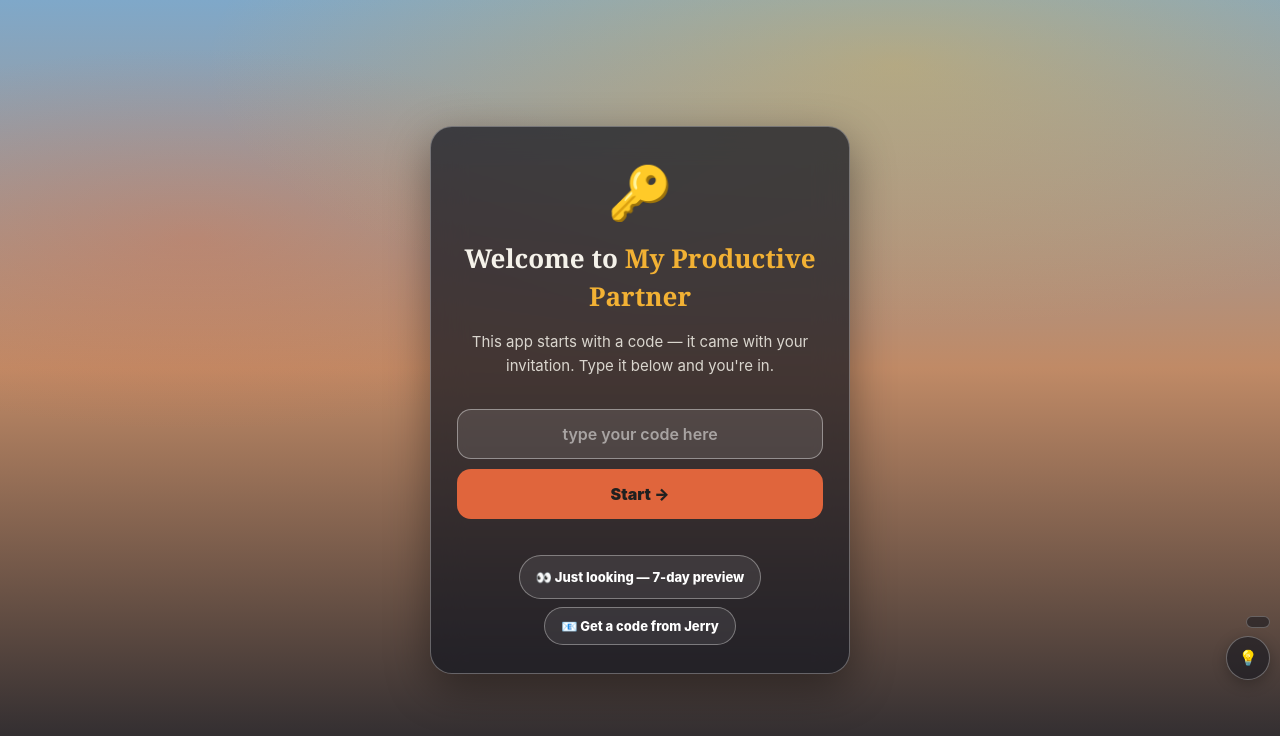
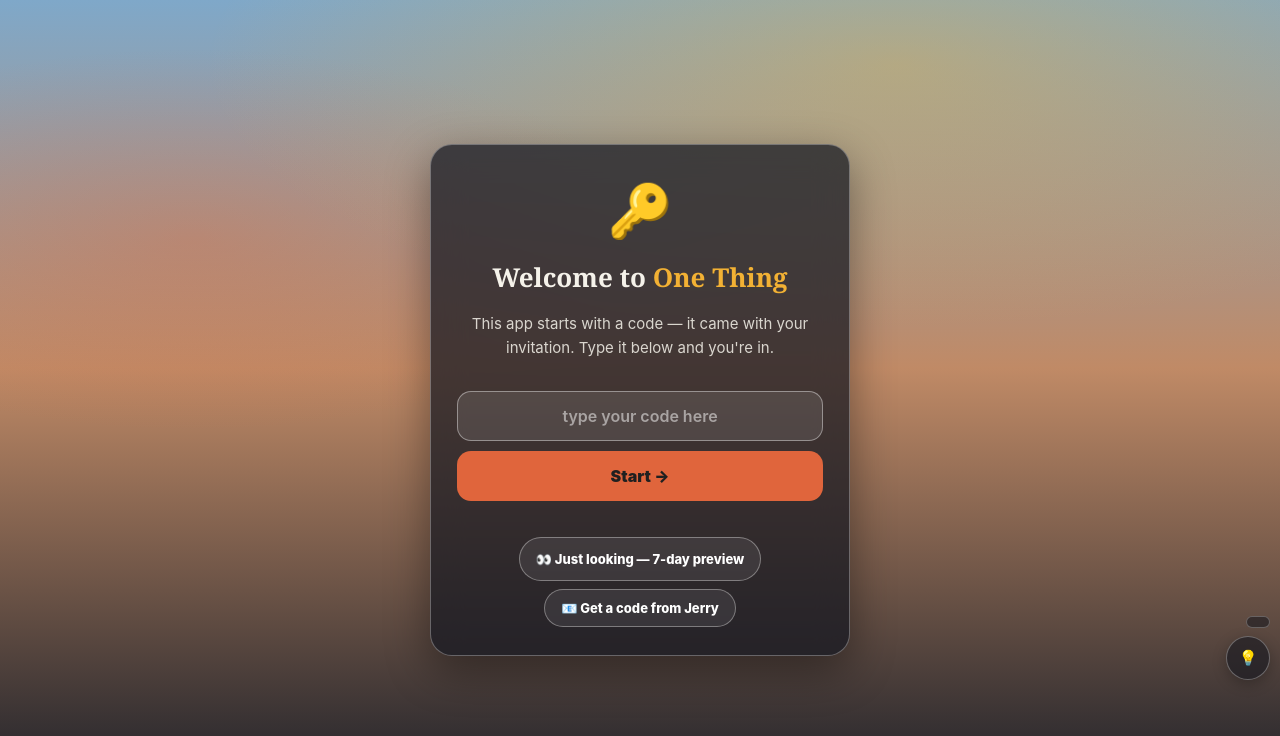
Before and after one commit to JerryWins1/daraja-apps, a plain HTML site: page Apps (installable site)/nownext/index.html in a window 1280 px wide. Shown: the top 736 px of the page. Drawn offline with Linux system fonts and the light colour scheme.

Commit message:
rename: My Productive Partner -> One Thing

```diff
--- a/Apps (installable site)/nownext/index.html
+++ b/Apps (installable site)/nownext/index.html
@@ -296,7 +296,7 @@
     /* How far up the bottom edge is already spoken for — by a bottom bar across the
        screen, OR by another floating button already parked in the bottom-right.
        Without the second test the dock lands straight on top of an app's own round
-       button, which is exactly what happened to My Productive Partner's calendar. */
+       button, which is exactly what happened to One Thing's calendar. */
     var bar = 0, right = 0;
     var all = document.body ? document.body.getElementsByTagName('*') : [];
     var VH = window.innerHeight, VW = window.innerWidth;
@@ -470,7 +470,7 @@
 <meta name="apple-mobile-web-app-capable" content="yes">
 <meta name="mobile-web-app-capable" content="yes">
 <meta name="apple-mobile-web-app-status-bar-style" content="black-translucent">
-<meta name="apple-mobile-web-app-title" content="My Partner">
+<meta name="apple-mobile-web-app-title" content="One Thing">
 <link rel="apple-touch-icon" href="icon-192.png">
 <style>
   #pwaInstall { position:fixed; left:50%; transform:translateX(-50%); bottom:calc(84px + env(safe-area-inset-bottom)); z-index:9999; background:#D96C4F; color:#fff; border:none; border-radius:999px; padding:11px 18px; font:600 14px -apple-system,system-ui,sans-serif; box-shadow:0 6px 20px rgba(0,0,0,.25); display:none; cursor:pointer; }
@@ -479,7 +479,7 @@
   #pwaTip.show { display:block; } #pwaTip b { color:#E58A6E; } #pwaTip button { float:right; background:none; border:none; color:#F5F1EA; font-size:18px; cursor:pointer; margin:-4px -4px 0 8px; }
 </style>
 
-<title>My Productive Partner</title>
+<title>One Thing</title>
 <meta name="viewport" content="width=device-width, initial-scale=1, viewport-fit=cover">
 <style>
   :root { --bg:#FBF7EF; --surface:#FFFFFF; --surface-2:#F2ECE0; --ink:#25221C; --soft:#5E574C; --faint:#948C7E; --now:#E0653C; --now-soft:#E0653C1C; --next:#3B7EA1; --next-soft:#3B7EA11A; --win:#3E9B6A; --win-soft:#3E9B6A1E; --sun:#F2B134; --line:#E6DECF; --line-strong:#CFC4B0; }
@@ -777,7 +777,7 @@ input, textarea, select{ background:var(--surface-2); }
 <div id="pwaTip"><button onclick="this.parentNode.classList.remove('show');localStorage.setItem('pwaTipSeen','1')" aria-label="Remove" title="Remove">×</button><b>Install on iPhone:</b> tap the Share button <span style="font-size:16px">&#x2B06;&#xFE0E;</span>, then <b>“Add to Home Screen”</b>. It becomes an app icon and works offline.</div>
 <div id="splash" style="position:fixed;inset:0;z-index:200;background:var(--bg);display:flex;flex-direction:column;align-items:center;justify-content:center;gap:10px;transition:opacity .45s">
   <div style="font-size:64px">🎯</div>
-  <div style="font-size:26px;font-weight:800;line-height:1.15">My <span style="color:var(--now)">Productive</span> Partner</div>
+  <div style="font-size:26px;font-weight:800;line-height:1.15">One <span style="color:var(--now)">Thing</span></div>
   <div style="font-size:13px;color:var(--faint);font-weight:700" id="splashVer">v7.6 River · Sep 5</div>
 </div>
 <script>(function(){
@@ -795,7 +795,7 @@ input, textarea, select{ background:var(--surface-2); }
     document.getElementById('spSkip').onclick=function(){ go(); try{ FS.explore(); }catch(e){} };
   } else { setTimeout(go,1300); }
 })();</script>
-<header><h1 style="display:flex;align-items:center;gap:8px;flex-wrap:wrap;font-size:19px">My <span style="color:var(--now)">Productive</span> Partner <span class="whoami" id="whoami" onclick="openPicker()" title="switch person"><span class="pem" id="wEm">🙂</span><span id="wName"></span></span></h1><span style="display:flex;gap:10px;align-items:baseline"><a class="fs" href="#" onclick="FS.replay();return false" title="First Steps — set it up with me" style="text-decoration:none;font-weight:800;font-size:13px;width:26px;height:26px;border-radius:50%;display:flex;align-items:center;justify-content:center;background:var(--next-soft);color:var(--next);border:1px solid var(--line)">?</a><button aria-label="Show what each button does" id="helpBtn" onclick="document.body.classList.toggle('help');toast(document.body.classList.contains('help')?'Help is on — little captions under the buttons. Tap ⓘ again to hide.':'Help off',2600)" title="Show what each button does">ⓘ</button><span class="coin" id="coins" onclick="go('wins')" title="Your coins — 1 coin = 1 minute of earned fun. Tap to see rewards">🪙 0</span><span class="pts" id="pts">⭐ 0 today</span></span></header>
+<header><h1 style="display:flex;align-items:center;gap:8px;flex-wrap:wrap;font-size:19px">One <span style="color:var(--now)">Thing</span> <span class="whoami" id="whoami" onclick="openPicker()" title="switch person"><span class="pem" id="wEm">🙂</span><span id="wName"></span></span></h1><span style="display:flex;gap:10px;align-items:baseline"><a class="fs" href="#" onclick="FS.replay();return false" title="First Steps — set it up with me" style="text-decoration:none;font-weight:800;font-size:13px;width:26px;height:26px;border-radius:50%;display:flex;align-items:center;justify-content:center;background:var(--next-soft);color:var(--next);border:1px solid var(--line)">?</a><button aria-label="Show what each button does" id="helpBtn" onclick="document.body.classList.toggle('help');toast(document.body.classList.contains('help')?'Help is on — little captions under the buttons. Tap ⓘ again to hide.':'Help off',2600)" title="Show what each button does">ⓘ</button><span class="coin" id="coins" onclick="go('wins')" title="Your coins — 1 coin = 1 minute of earned fun. Tap to see rewards">🪙 0</span><span class="pts" id="pts">⭐ 0 today</span></span></header>
 <main>
   <!-- ===== TODAY ===== -->
   <section id="v-today" class="view on">
@@ -926,7 +926,7 @@ input, textarea, select{ background:var(--surface-2); }
       <input type="tel" id="setPhone" inputmode="tel" placeholder="e.g. 5551234567" onchange="phoneSel()" style="width:100%;font:inherit;font-size:15px;padding:9px 11px;border:1px solid var(--line-strong);border-radius:10px;background:var(--bg);color:var(--ink)" autocomplete="tel">
     </div>
     <div class="card"><h3>For grown-ups</h3><p class="small">Stars are for finishing, not for being perfect. Praise the start ("you began!") as much as the finish. If a task keeps not getting done, it's too big — split it. Backup: <button class="small" style="border:1px solid var(--line-strong);background:var(--surface-2);border-radius:8px;padding:2px 8px;cursor:pointer" onclick="exportAll()">save</button> · <label class="small" style="cursor:pointer;text-decoration:underline">restore<input type="file" accept="application/json" style="display:none" onchange="importAll(event)"></label></p></div>
-    <p class="foot">My Productive Partner <b>v7.6 River</b> · 2026-09-03 · by Daraja Studio · built for kids (and grown-ups) whose brains run fast · not medical advice — a tool, not a treatment</p>
+    <p class="foot">One Thing <b>v7.6 River</b> · 2026-09-03 · by Daraja Studio · built for kids (and grown-ups) whose brains run fast · not medical advice — a tool, not a treatment</p>
   </section>
 </main>
 <nav>
@@ -1473,7 +1473,7 @@ function finale(){ db.finaleDay=today(); (db.fullDays=db.fullDays||{})[today()]=
   try{ navigator.vibrate&&navigator.vibrate([120,60,120,60,240]); }catch(e){}
   try{ const ac=new (window.AudioContext||window.webkitAudioContext)(); [392,523,659,784,1047,1319].forEach((f,i)=>{ const o=ac.createOscillator(), g=ac.createGain(); o.connect(g); g.connect(ac.destination); o.frequency.value=f; g.gain.value=.09; o.start(ac.currentTime+i*.12); o.stop(ac.currentTime+i*.12+.22); }); setTimeout(()=>ac.close(),1600); }catch(e){}
 }
-window.tellGrownup=()=>{ const done=db.tasks.filter(t=>t.done).length + (db.history[today()]||0); const msg='I finished my WHOLE list today — '+done+' things! 🏆🪙 (sent from My Productive Partner)';
+window.tellGrownup=()=>{ const done=db.tasks.filter(t=>t.done).length + (db.history[today()]||0); const msg='I finished my WHOLE list today — '+done+' things! 🏆🪙 (sent from One Thing)';
   if(db.phone){ location.href='sms:'+db.phone+'?&body='+encodeURIComponent(msg); }
   else if(navigator.share){ navigator.share({text:msg}).catch(()=>{}); }
   else { toast('Set a grown-up\'s phone in Wins → Family settings'); } };
@@ -1590,7 +1590,7 @@ window.rgDay=i=>{ rgDaysV=rgDaysV.includes(i)?rgDaysV.filter(x=>x!==i):[...rgDay
     if(!open.length) return;
     last=Date.now();
     toast('\ud83d\udc4b Your list is waiting \u2014 '+open.length+' small thing'+(open.length>1?'s':'')+'. Just start one.', 6000);
-    if(Notification && Notification.permission==='granted') new Notification('My Productive Partner', {body:'Your list is waiting \u2014 one small thing?'});
+    if(Notification && Notification.permission==='granted') new Notification('One Thing', {body:'Your list is waiting \u2014 one small thing?'});
   }catch(e){} }, 60000);
 })();
 window.addRegular=()=>{ const t=$('rgText').value.trim(); if(!t){ toast('Give it a name'); return; } if(rgKindV==='weekly'&&!rgDaysV.length){ toast('Tick at least one day of the week'); return; } const _rt=($('rgTime')&&$('rgTime').value)||''; const _rtl=_rt?(' · '+(function(x){var h=+x.slice(0,2),m=x.slice(3,5);var ap=h>=12?'PM':'AM';h=h%12||12;return h+':'+m+' '+ap;})(_rt)):''; const r={id:uid(),text:t+_rtl,mins:Number($('rgMins').value)||15,kind:rgKindV,days:rgKindV==='weekly'?rgDaysV.slice():[],dom:rgKindV==='monthly'?Number($('rgDom').value)||1:null}; (db.regulars=db.regulars||[]).push(r); $('rgText').value=''; save(); pullRegulars(); render(); (function(){ var dn=['Sun','Mon','Tue','Wed','Thu','Fri','Sat']; var when = r.kind==='weekly' ? (r.days&&r.days.length? 'every '+r.days.map(function(x){return dn[x];}).join(' & ') : 'weekly') : r.kind==='monthly' ? ('the '+r.dom+' of each month') : 'daily'; toast('\u2713 '+r.text+' saved \u2014 it will appear '+when, 4200); var el=document.getElementById('regList'); if(el){ try{ el.scrollIntoView({behavior:'smooth',block:'center'}); }catch(e){} } })(); };
@@ -1601,7 +1601,7 @@ window.addUpcoming=()=>{ const t=$('upText').value.trim(); const d=$('upDate').v
   const n0=($('upNote')&&$('upNote').value.trim())||''; (db.upcoming=db.upcoming||[]).push({id:uid(),text:t,mins:Number($('upMins').value)||15,date:d,notes:n0?[{t:n0,at:new Date().toLocaleDateString('en',{month:'short',day:'numeric'})}]:[]}); $('upText').value=''; if($('upNote')) $('upNote').value=''; save(); pullUpcoming(); render();
   if(d<=today()) toast('That\'s today — it\'s on your list now'); else toast('Got it — it\'ll show up on '+dlabel(d)); };
 window.upIcs=id=>{ const u=(db.upcoming||[]).find(x=>x.id===id); if(!u) return; const d=u.date.replace(/-/g,''); const desc=[(u.notes||[]).map(n=>n.t).join(' | '), (u.att&&u.att.place)?'Where: '+u.att.place:'', (u.att&&u.att.links||[]).map(l=>l.u).join(' ')].filter(Boolean).join(' | ').replace(/,/g,'\\,');
-  const ics=['BEGIN:VCALENDAR','VERSION:2.0','PRODID:-//Daraja Studio//My Productive Partner//EN','BEGIN:VEVENT','UID:'+u.id+'@nownext','DTSTART;VALUE=DATE:'+d,'SUMMARY:'+u.text.replace(/,/g,'\\,'),'DESCRIPTION:'+desc,(u.att&&u.att.place)?'LOCATION:'+u.att.place.replace(/,/g,'\\,'):'','END:VEVENT','END:VCALENDAR'].filter(Boolean).join('\r\n');
+  const ics=['BEGIN:VCALENDAR','VERSION:2.0','PRODID:-//Daraja Studio//One Thing//EN','BEGIN:VEVENT','UID:'+u.id+'@nownext','DTSTART;VALUE=DATE:'+d,'SUMMARY:'+u.text.replace(/,/g,'\\,'),'DESCRIPTION:'+desc,(u.att&&u.att.place)?'LOCATION:'+u.att.place.replace(/,/g,'\\,'):'','END:VEVENT','END:VCALENDAR'].filter(Boolean).join('\r\n');
   download((u.text.replace(/[^a-z0-9]+/gi,'-').toLowerCase()||'event')+'.ics',ics); toast('Calendar file saved — open it to add the event'); };
 window.rmUpcoming=id=>{ db.upcoming=(db.upcoming||[]).filter(u=>u.id!==id); save(); render(); };
 window.upNow=id=>{ const u=(db.upcoming||[]).find(x=>x.id===id); if(!u) return; db.tasks.push({id:uid(),text:u.text,mins:u.mins,done:false,up:u.id,notes:u.notes||[],att:u.att||null}); db.upcoming=db.upcoming.filter(x=>x.id!==id); save(); go('today'); toast('Added to today'); };
@@ -1620,7 +1620,7 @@ window.editRoutines=()=>{ const ed=$('routineEditor'); ed.style.display=ed.style
 window.saveRoutines=()=>{ document.querySelectorAll('#routineForms textarea').forEach(t=>{ db.routines[t.dataset.r]=t.value.split('\n').map(l=>l.trim()).filter(Boolean).map(l=>{ const [a,b]=l.split('|').map(x=>x.trim()); return [a,Number(b)||10]; }); }); save(); $('routineEditor').style.display='none'; toast('Routines saved'); };
 async function download(name,text){ let dl=null; try{ if(window.claude&&claude.use) dl=await claude.use('downloads'); }catch(e){} if(dl){ try{ await dl.save({filename:name,data:text}); return; }catch(e){ toast(e&&e.code==='declined'?'Cancelled':'Open the app file directly to export'); return; } } const a=document.createElement('a'); a.href=URL.createObjectURL(new Blob([text],{type:'application/json'})); a.download=name; document.body.appendChild(a); a.click(); a.remove(); }
 window.exportAll=()=>download('now-next-backup.json',JSON.stringify(db,null,1));
-window.importAll=ev=>{ const f=ev.target.files[0]; if(!f) return; const r=new FileReader(); r.onload=()=>{ try{ const d=JSON.parse(r.result); if(!d.tasks) throw 0; db=d; save(); render(); toast('Restored'); }catch(e){ toast('Not a My Productive Partner backup'); } }; r.readAsText(f); };
+window.importAll=ev=>{ const f=ev.target.files[0]; if(!f) return; const r=new FileReader(); r.onload=()=>{ try{ const d=JSON.parse(r.result); if(!d.tasks) throw 0; db=d; save(); render(); toast('Restored'); }catch(e){ toast('Not a One Thing backup'); } }; r.readAsText(f); };
 window.__fsState=()=>({profiles:profiles().list.length, doneOne:db.tasks.some(t=>t.done)||(db.history[today()]||0)>0, regs:(db.regulars||[]).length});
 render(); applyMode(); renderWho(); renderInbox(); renderSendWho(); urlHandoff(); renderFam(); setTimeout(()=>famSync(false),1500); setInterval(()=>famSync(false),300000);
 if(!PROF.cur){ openPicker(true); }
@@ -3069,7 +3069,7 @@ function showGate(expired){
    +(expired
      ? '<h2>Your '+((CODES[s.code]||{}).days||30)+' days are <span>done</span> — thank you!</h2>'
        +'<p>Everything you made is saved and waiting right here. To keep going, email Jerry about buying it — or enter a new code if he gave you one.</p>'
-     : '<h2>Welcome to <span>My Productive Partner</span></h2>'
+     : '<h2>Welcome to <span>One Thing</span></h2>'
        +'<p>This app starts with a code — it came with your invitation. Type it below and you\'re in.</p>')
    +'<input id="djCode" placeholder="type your code here" autocomplete="off">'
    +'<button class="go" onclick="DJKEY.enter()">Start &rarr;</button>'
@@ -3087,7 +3087,7 @@ window.DJKEY={
   enter:function(){
     var v=(document.getElementById('djCode').value||'').trim().toUpperCase().replace(/\s+/g,'');
     if(CODES[v]&&v!=='GRANDFATHER'&&v!=='LOOKAROUND'){ sv({code:v, at:Date.now()}); hideGate(); paint();
-      try{ toast('Welcome in! '+(CODES[v].days?CODES[v].days+' days of My Productive Partner — enjoy every one.':'It\'s yours. Welcome home.'),3600); }catch(e){}
+      try{ toast('Welcome in! '+(CODES[v].days?CODES[v].days+' days of One Thing — enjoy every one.':'It\'s yours. Welcome home.'),3600); }catch(e){}
       return; }
     var e=document.getElementById('djErr'); if(e) e.textContent='Hmm — that code isn\'t one of ours. Check the letters and try again.';
   },
```
